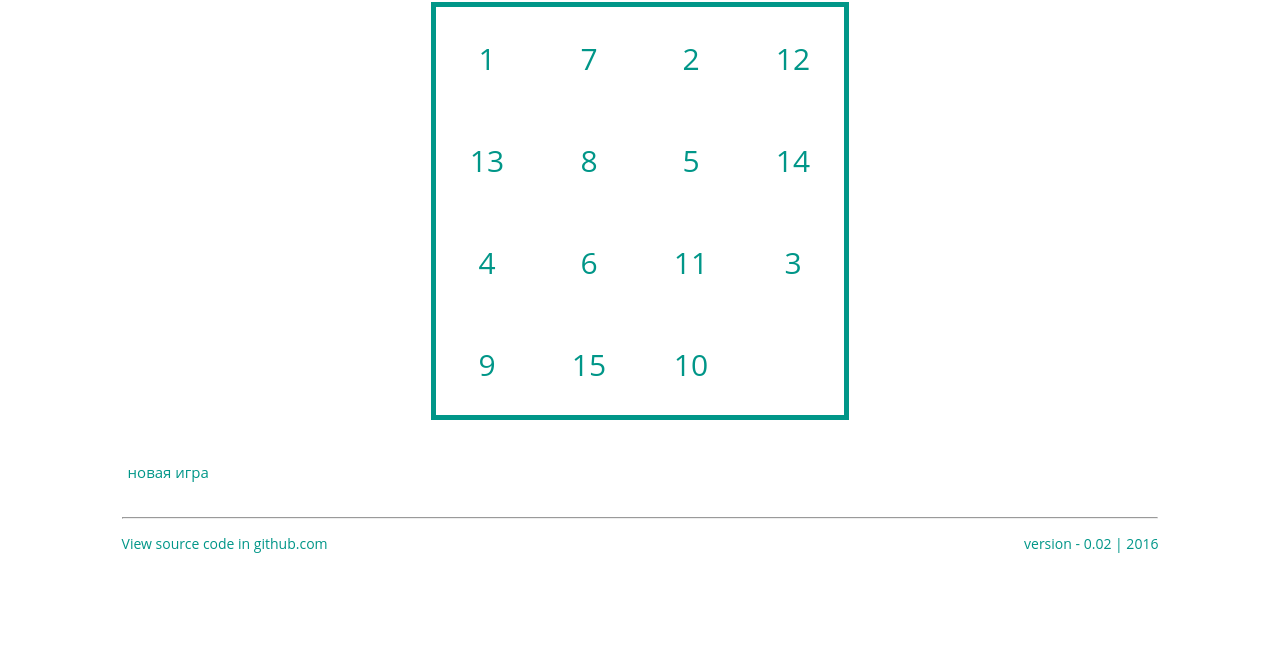
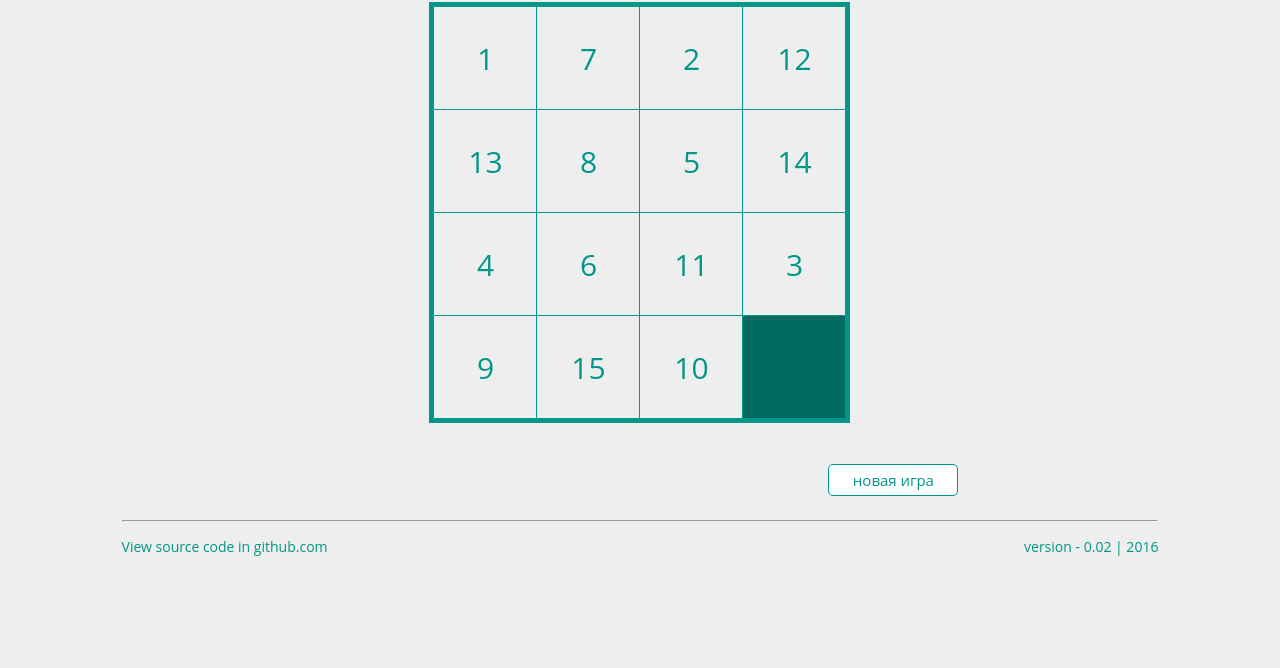
Before and after one commit to vlaslaptev/barley-break, a plain HTML site: page index.htm in a window 1280 px wide. Shown: the part 132-800 px from the top of the page. Drawn offline with Linux system fonts and the light colour scheme.

Commit message:
Style up

```diff
--- a/css/style.css
+++ b/css/style.css
@@ -3,10 +3,10 @@ body {
     width: 90%;
     height: 90%;
     margin: 0 auto;
+    background-color: #eee;
 }
 
 body {
-    background: #ffffff;
     padding: 0;
     font: 30px 'Open Sans', Helvetica, Arial, sans-serif;
 }
@@ -30,11 +30,11 @@ a {
 .barley-break td {
     width: 100px;
     height: 100px;
-    border-radius: 10px;
     text-shadow: rgba(255, 255, 255, 0.2) 1px 1px 2px;
     cursor: pointer;
     -webkit-transition: all 0.2s linear;
     transition: all 0.2s linear;
+    border: 1px solid;
 }
 
 .barley-break td:hover {
@@ -43,6 +43,7 @@ a {
 
 .barley-break td.empty {
     cursor: default;
+    background-color: #006b61;
 }
 
 .barley-break td.empty:hover {
@@ -58,6 +59,7 @@ a {
 .container {
     margin: 40px 0 0 0;
     padding: 0;
+    background-color: #eee;
 }
 
 .scoreboard {
@@ -68,15 +70,20 @@ a {
     border: none;
     color: #009688;
     font: 30px 'Open Sans', Helvetica, Arial, sans-serif;
+    background-color: #eee;
 }
 
 button {
     color: #009688;
     font: 15px 'Open Sans', Helvetica, Arial, sans-serif;
     cursor: pointer;
-    border: none;
     background-color: #ffffff;
-    float: left;
+    float: right;
+    margin-right: 200px;
+    width: 130px;
+    height: 32px;
+    border: 1px solid;
+    border-radius: 5px;
 }
 
 .p-info {
--- a/index.htm
+++ b/index.htm
@@ -5,7 +5,7 @@
     <title>Barley-break</title>
     <link rel="stylesheet" href="css/style.css">
 </head>
-<body>
+<body style="background-color: #eee">
 
 <div class="container">
     <div class="scoreboard">
```
